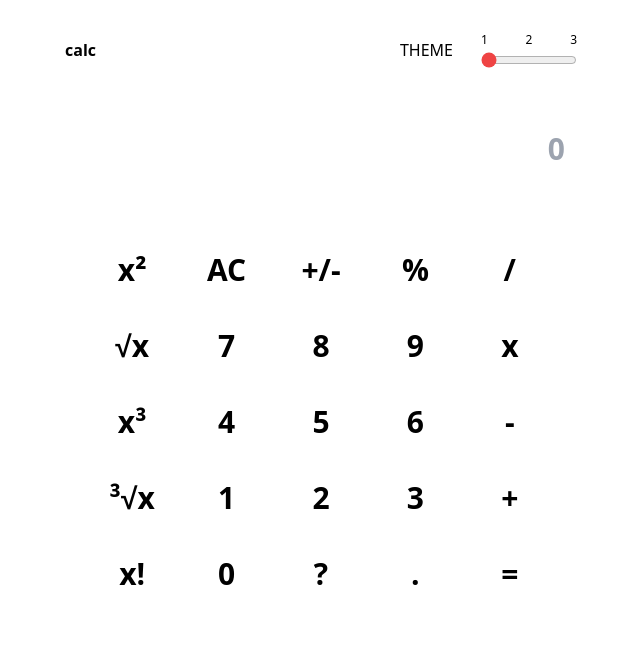
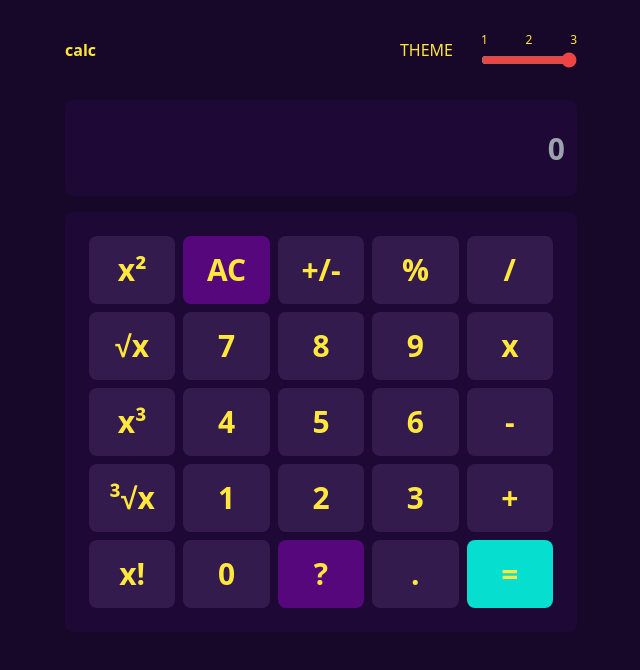
Before and after one commit to Escanor1986/Calculatrice-en-TypeScript-avec-Tailwind, a website built with Vite: page src/index.html in a window 1280 px wide. Shown: the whole page, without its empty margins (319-959 px from the left). Built offline with nearby package versions, Linux system fonts and the light colour scheme.

Commit message:
unit test issue & theme issue fixed
last issues on changeSign function fixed(value color problem) && fixed issue with applying a selected at the loading of the page

```diff
--- a/src/Handlers/themeHandlers.ts
+++ b/src/Handlers/themeHandlers.ts
@@ -1,5 +1,7 @@
 export const changeTheme = (): void => {
   const themeInput = document.getElementById("theme") as HTMLInputElement;
+
+  applyTheme(themeInput.value || "3");
 
   themeInput.addEventListener("input", () => {
     const value = themeInput.value;
--- a/src/index.html
+++ b/src/index.html
@@ -31,7 +31,7 @@
               name="theme"
               min="1"
               max="3"
-              value="1"
+              value="3"
               class="w-24 accent-red-500"
             />
           </div>
--- a/src/utils/value/value.ts
+++ b/src/utils/value/value.ts
@@ -5,6 +5,7 @@ export function changeSign(cadran: HTMLInputElement): void {
     if (parseFloat(cadran.value) >= 0) {
       cadran.value = "-" + cadran.value;
       document.getElementById("cadran").classList.add("text-red-500");
+      document.getElementById("cadran").classList.remove("text-blue-500");
     }
   } else if (cadran.value.length === 0) {
     cadran.value = "-";
```
Also changed, not shown: src/utils/value/value.spec.ts (+3 -0 lines).
